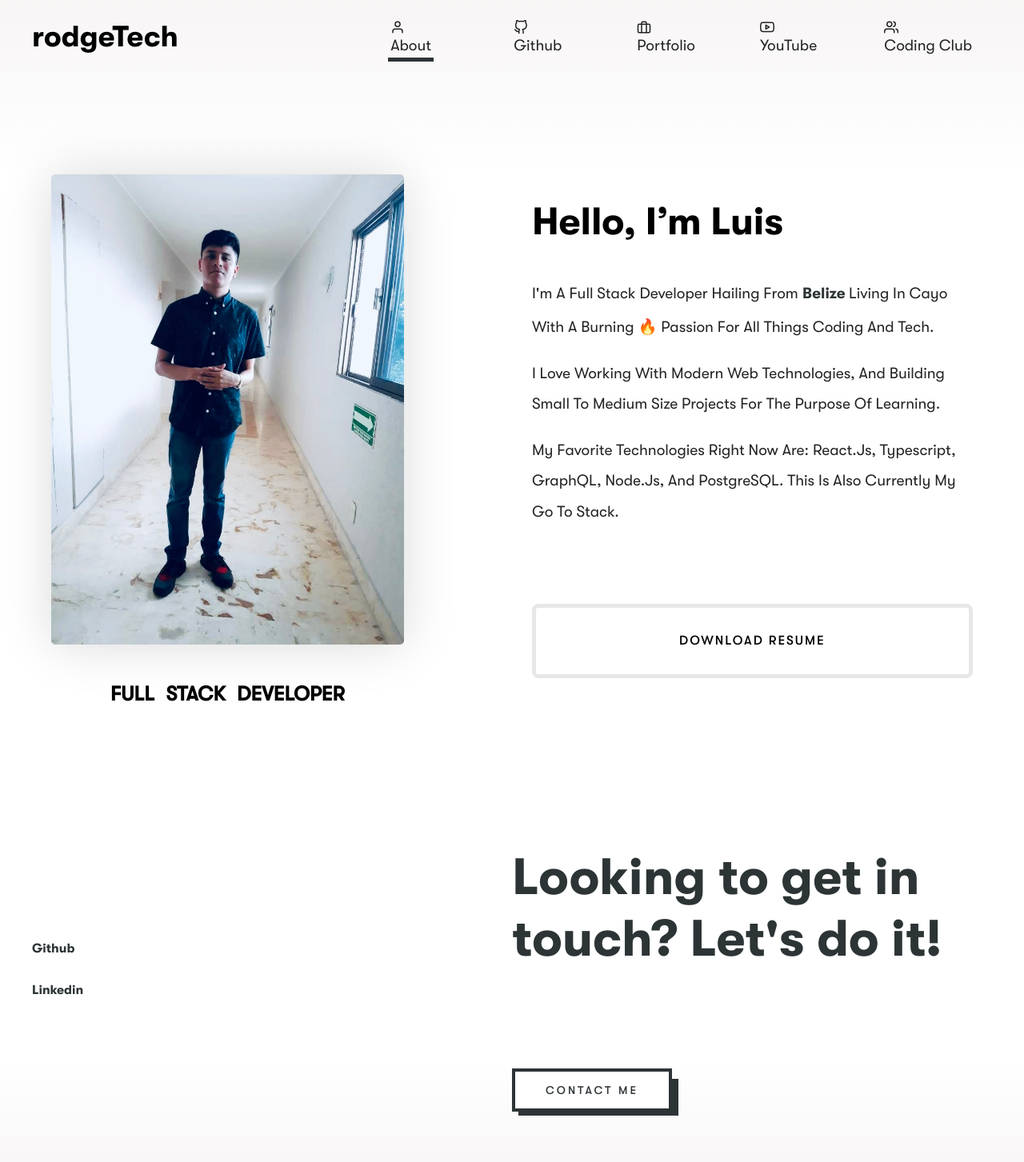
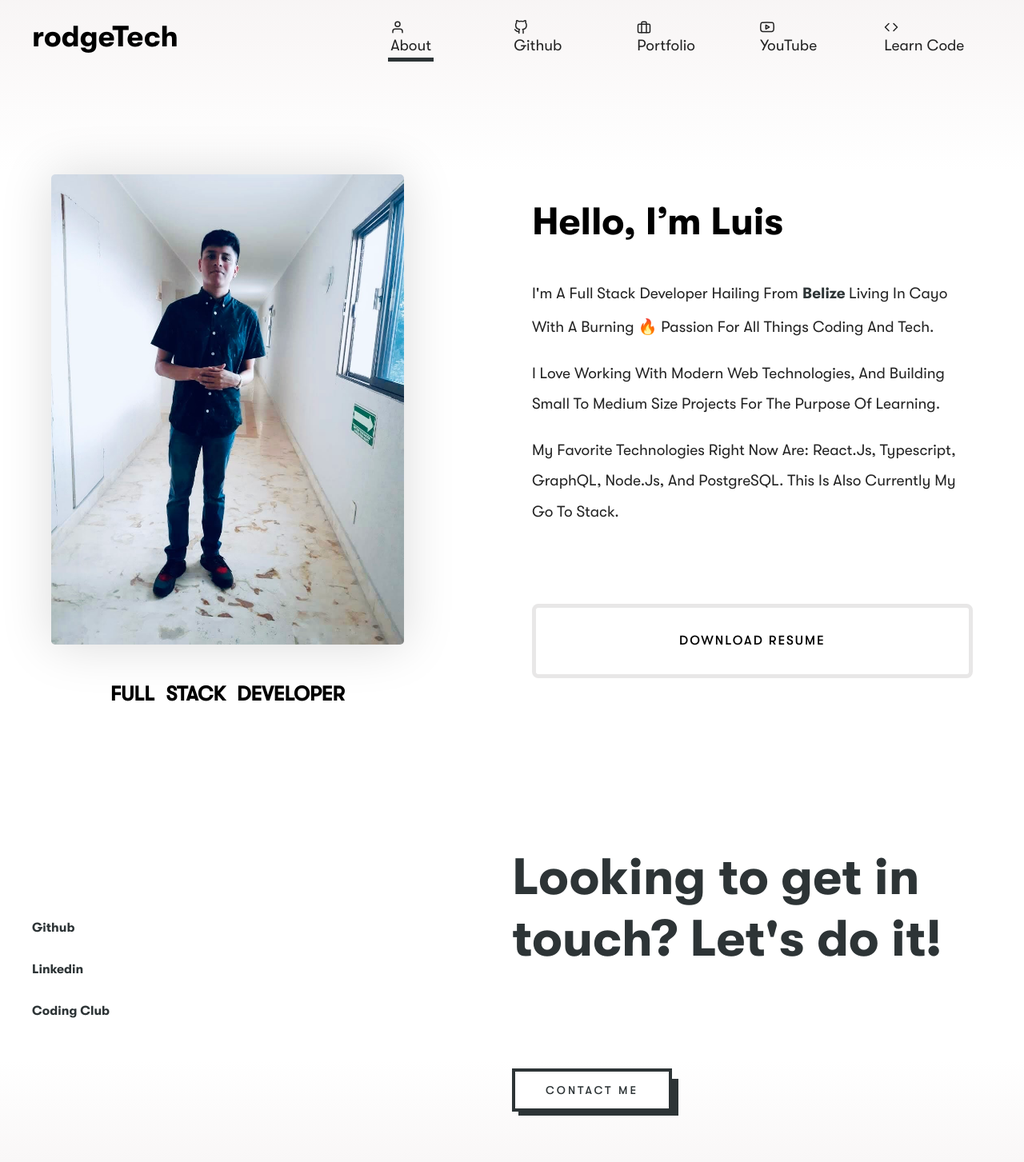
Before and after one commit to rodgeTech/me.rodgetech.com, a Gatsby site: page / in a window 1280 px wide. Shown: the top 1453 px of the page at 80% size. Built offline with nearby package versions, Linux system fonts and the light colour scheme; Gatsby itself is replaced by a stand-in of ours.

Commit message:
Link changes

```diff
--- a/src/components/layout/navbar/index.jsx
+++ b/src/components/layout/navbar/index.jsx
@@ -53,13 +53,13 @@ const Navbar = ({ siteTitle }) => (
             </li>
             <li>
               <Link
-                to="https://belizecodingclub.org/"
+                to="https://code.rodgetech.com/"
                 className="lined-link"
                 activeClassName="active"
                 target="_blank"
               >
                 {" "}
-                <Users /> <span> Coding Club </span>{" "}
+                <Code /> <span> Learn Code </span>{" "}
               </Link>
             </li>
           </NavbarList>
--- a/src/data/data.js
+++ b/src/data/data.js
@@ -44,6 +44,7 @@ module.exports = {
   SiteSocialLinks: {
     github: "https://github.com/luisrodge",
     linkedin: "https://www.linkedin.com/in/rodriglu/",
+    codingclub: "https://www.belizecodingclub.org",
   },
   SiteAddress: {
     city: "Santa Elena",
--- a/src/data/socialMedia.json
+++ b/src/data/socialMedia.json
@@ -8,5 +8,10 @@
     "id": 1,
     "name": "linkedin",
     "url": "https://www.linkedin.com/in/rodriglu/"
+  },
+  {
+    "id": 2,
+    "name": "Coding Club",
+    "url": "https://www.belizecodingclub.org"
   }
 ]
```
